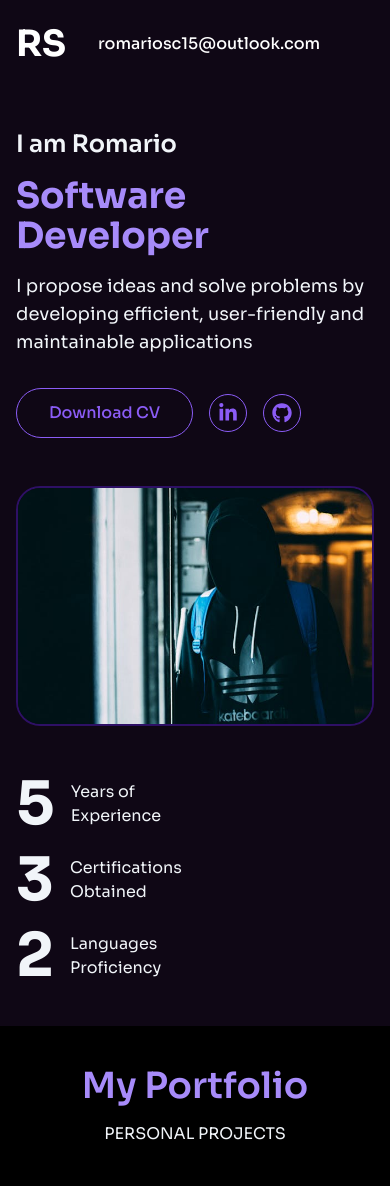
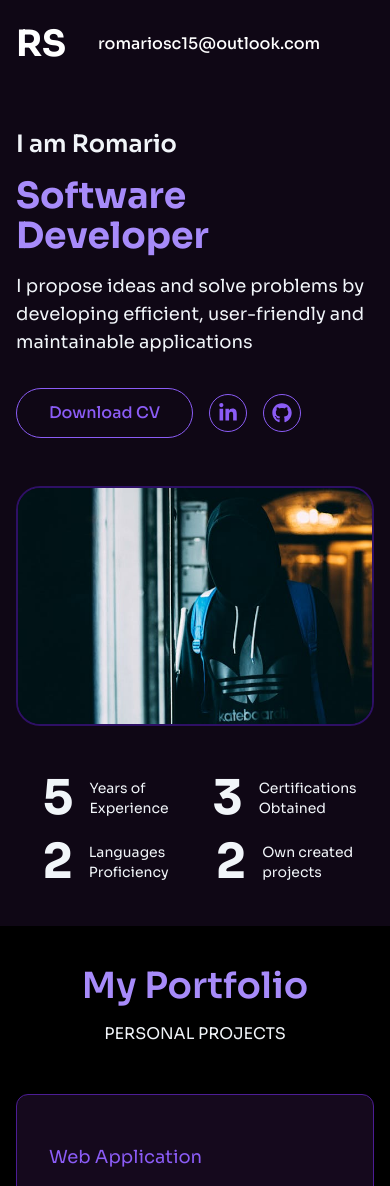
Before and after one commit to romariosc15/personal-portfolio, a Vue app: page / in a window 390 px wide. Shown: the top 1186 px of the page. Built offline with nearby package versions, Linux system fonts and the light colour scheme.

Commit message:
Split code in new components

```diff
--- /dev/null
+++ b/src/components/HomeProfile.vue
@@ -0,0 +1,20 @@
+<script setup>
+const props = defineProps({
+  profileData: Array,
+})
+</script>
+<template>
+    <div class="grid grid-cols-2 lg:flex lg:flex-row lg:flex-wrap lg:justify-between gap-y-4 lg:gap-y-0 pt-12 lg:pt-24">
+        <div
+            v-for="(data, index) in props.profileData"
+            :key="index"
+            class="flex flex-row justify-center lg:justify-normal items-center gap-4"
+        >
+            <span class="text-5xl md:text-6xl font-bold text-slate-100">{{ data.number }}</span>
+            <p class="text-slate-100 text-sm md:text-base">
+            {{ data.topText }} <br />
+            {{ data.bottomText }}
+            </p>
+        </div>
+    </div>
+</template>
--- a/src/components/Navigation/NavigationBar.vue
+++ b/src/components/Navigation/NavigationBar.vue
@@ -17,7 +17,7 @@ const stickyNavbarClass = computed(() => ({
 <template>
   <div class="h-[104px]" :class="staticTopBlockClass"></div>
   <div class="w-full" :class="stickyNavbarClass">
-    <div class="container mx-auto py-6 lg:py-8 px-4 md:px-8 lg:px-36">
+    <div class="container mx-auto py-6 lg:py-8 px-4 md:px-8 lg:px-16 xl:px-36">
       <div class="flex flex-row items-center">
         <div class="mr-8">
           <h1 class="font-bold text-4xl text-white">RS</h1>
--- a/src/components/Navigation/NavigationFooter.vue
+++ b/src/components/Navigation/NavigationFooter.vue
@@ -3,7 +3,7 @@ import { navLinks } from '@/constants/content'
 </script>
 
 <template>
-  <footer class="text-center py-4 lg:py-6 px-4 lg:px-36 space-y-4">
+  <footer class="text-center py-4 lg:py-6 px-4 md:px-8 lg:px-16 xl:px-36 space-y-4">
     <div>
       <h1 class="font-bold text-5xl text-white">RS</h1>
     </div>
--- a/src/components/Navigation/NavigationScrollUp.vue
+++ b/src/components/Navigation/NavigationScrollUp.vue
@@ -12,7 +12,7 @@ const scrollToTop = () => {
 
 <template>
   <button
-    class="hidden lg:fixed bottom-12 right-16 text-violet-700 border-2 border-violet-700 rounded-full hover:bg-violet-700 hover:text-white transition-colors w-12 h-12 text-center content-center"
+    class="hidden xl:block fixed bottom-12 right-16 text-violet-700 border-2 border-violet-700 rounded-full hover:bg-violet-700 hover:text-white transition-colors w-12 h-12 text-center content-center"
     @click="scrollToTop"
   >
     <FontAwesomeIcon class="w-6 h-6" :icon="faArrowUp" />
--- a/src/components/SectionContact.vue
+++ b/src/components/SectionContact.vue
@@ -6,9 +6,9 @@ import { faLinkedinIn } from '@fortawesome/free-brands-svg-icons'
 
 <template>
   <section class="bg-black">
-    <div class="container mx-auto py-10 lg:py-16 px-4 md:px-8 lg:px-36">
-      <div class="md:grid md:grid-cols-5 lg:grid-cols-2 md:gap-8 lg:gap-24">
-        <div class="bg-[#15091d] md:col-span-3 lg:col-span-1 rounded-xl px-8 lg:px-12 py-12 lg:py-16">
+    <div class="container mx-auto py-10 lg:py-16 px-4 md:px-8 lg:px-16 xl:px-36">
+      <div class="md:grid md:grid-cols-5 xl:grid-cols-2 md:gap-8 lg:gap-12 xl:gap-24">
+        <div class="bg-[#15091d] md:col-span-3 xl:col-span-1 rounded-xl px-8 xl:px-12 py-12 lg:py-16">
           <h2 class="text-4xl font-semibold text-violet-400 mb-4">
             Let&apos;s collaborate
           </h2>
@@ -73,7 +73,7 @@ import { faLinkedinIn } from '@fortawesome/free-brands-svg-icons'
             </div>
           </form>
         </div>
-        <div class=" md:col-span-2 lg:col-span-1 mt-8 lg:mt-0 space-y-8 content-center">
+        <div class=" md:col-span-2 xl:col-span-1 mt-8 lg:mt-0 space-y-8 content-center">
           <div class="text-white flex flex-row gap-4 lg:gap-8 items-center">
             <div
               class="bg-violet-700 rounded-full content-center text-center w-10 h-10 lg:w-12 lg:h-12"
--- a/src/components/SectionHome.vue
+++ b/src/components/SectionHome.vue
@@ -1,10 +1,12 @@
 <script setup>
+import HomeProfile from './HomeProfile.vue'
 import { FontAwesomeIcon } from '@fortawesome/vue-fontawesome'
 import { faLinkedinIn, faGithub } from '@fortawesome/free-brands-svg-icons'
+import { profileData } from '@/constants/content'
 </script>
 
 <template>
-  <section class="container mx-auto py-10 lg:py-16 px-4 md:px-8 lg:px-36">
+  <section class="container mx-auto py-10 lg:py-16 px-4 md:px-8 lg:px-16 xl:px-36">
     <div class="lg:grid lg:grid-cols-2 items-center">
       <div>
         <h3 class="text-2xl lg:text-3xl font-semibold text-slate-100 mb-4">I am Romario</h3>
@@ -41,41 +43,12 @@ import { faLinkedinIn, faGithub } from '@fortawesome/free-brands-svg-icons'
       </div>
       <div class="mx-auto mt-12 lg:mt-0">
         <img
-          class="w-[600px] rounded-3xl border-2 border-violet-950"
+          class="w-full lg:w-[600px] rounded-3xl border-2 border-violet-950"
           src="../assets/images/home.jpg"
           alt=""
         />
       </div>
     </div>
-    <div class="flex flex-col lg:flex-row flex-wrap justify-between gap-y-4 lg:gap-y-0 pt-12 lg:pt-24">
-      <div class="flex flex-row items-center gap-4">
-        <span class="text-6xl font-bold text-slate-100">5</span>
-        <p class="text-slate-100">
-          Years of <br />
-          Experience
-        </p>
-      </div>
-      <div class="flex flex-row items-center gap-4">
-        <span class="text-6xl font-bold text-slate-100">3</span>
-        <p class="text-slate-100">
-          Certifications <br />
-          Obtained
-        </p>
-      </div>
-      <div class="flex flex-row items-center gap-4">
-        <span class="text-6xl font-bold text-slate-100">2</span>
-        <p class="text-slate-100">
-          Languages <br />
-          Proficiency
-        </p>
-      </div>
-      <div class="hidden lg:flex lg:flex-row lg:items-center lg:gap-4">
-        <span class="text-4xl lg:text-6xl font-bold text-slate-100">F+B</span>
-        <p class="text-slate-100">
-          Frontend &amp; Backend <br />
-          Development
-        </p>
-      </div>
-    </div>
+    <HomeProfile :profile-data="profileData" />
   </section>
 </template>
--- a/src/components/SectionPortfolio.vue
+++ b/src/components/SectionPortfolio.vue
@@ -8,7 +8,7 @@ import { useAssets } from '@/composables/useAssets'
 
 <template>
   <section class="bg-black">
-    <div class="container mx-auto py-10 lg:py-16 px-4 md:px-8 lg:px-36">
+    <div class="container mx-auto py-10 lg:py-16 px-4 md:px-8 lg:px-16 xl:px-36">
       <div class="text-center space-y-4 mb-12">
         <h2 class="text-4xl font-semibold text-violet-400">My Portfolio</h2>
         <p class="text-slate-100">PERSONAL PROJECTS</p>
--- a/src/components/SectionResume.vue
+++ b/src/components/SectionResume.vue
@@ -4,7 +4,7 @@ import ResumeCardContainer from './ResumeCardContainer.vue'
 </script>
 
 <template>
-  <section class="container mx-auto py-10 lg:py-16 px-4 md:px-8 lg:px-36">
+  <section class="container mx-auto py-10 lg:py-16 px-4 md:px-8 lg:px-16 xl:px-36">
     <div class="text-center space-y-4 mb-12">
       <h2 class="text-4xl font-semibold text-violet-400">My Resume</h2>
       <p class="text-slate-100">PROFESSIONAL &amp; ACADEMIC BACKGROUND</p>
--- a/src/constants/content.js
+++ b/src/constants/content.js
@@ -64,3 +64,26 @@ export const projects = [
     tags: ['React', 'Next.js', 'Contentful', 'Tailwind', 'Jest'],
   },
 ]
+
+export const profileData = [
+  {
+    number: 5,
+    topText: 'Years of',
+    bottomText: 'Experience'
+  },
+  {
+    number: 3,
+    topText: 'Certifications',
+    bottomText: 'Obtained'
+  },
+  {
+    number: 2,
+    topText: 'Languages',
+    bottomText: 'Proficiency'
+  },
+  {
+    number: 2,
+    topText: 'Own created',
+    bottomText: 'projects'
+  },
+]
```
